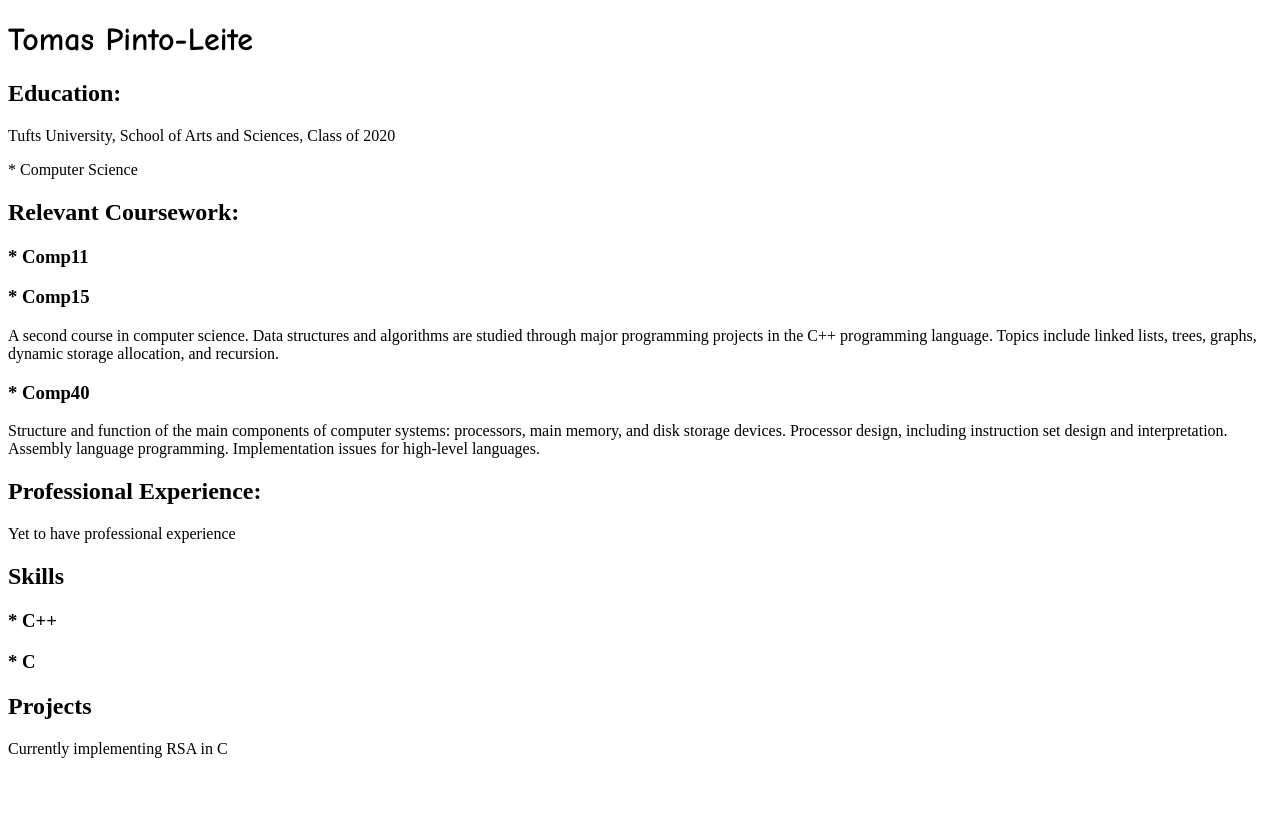
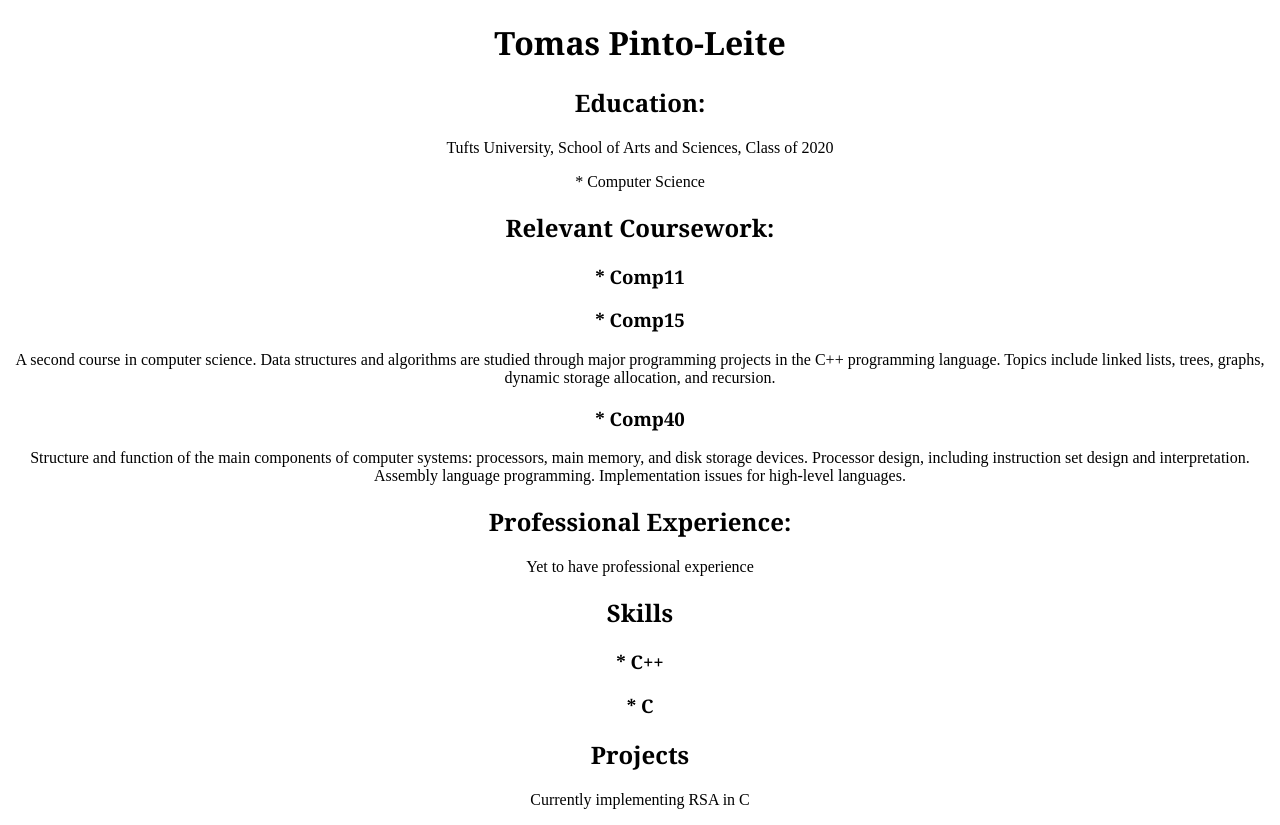
Before and after one commit to TPINTO01/TPINTO01.github.io, a plain HTML site: page resume.html in a window 1280 px wide. Before the commit the page ends 800 px from the top, so only its background shows below. Drawn offline with Linux system fonts and the light colour scheme.

Commit message:
Align text

```diff
--- a/style.css
+++ b/style.css
@@ -4,5 +4,24 @@ body {
 
 h1 {
 	color: black;
-	font-family: "Comic Sans MS", cursive, sans-serif;
+	text-align: center;
+	font-family: Georgia, serif;
 }
+
+h2 {
+	color: black;
+	text-align: center;
+	font-family: Georgia, serif;
+}
+
+h3 {
+	color: black;
+	text-align: center;
+	font-family: Georgia, serif;
+}
+
+p {
+	color: black;
+	text-align: center;
+	font-family: "Times New Roman", Times, serif;
+}
```
